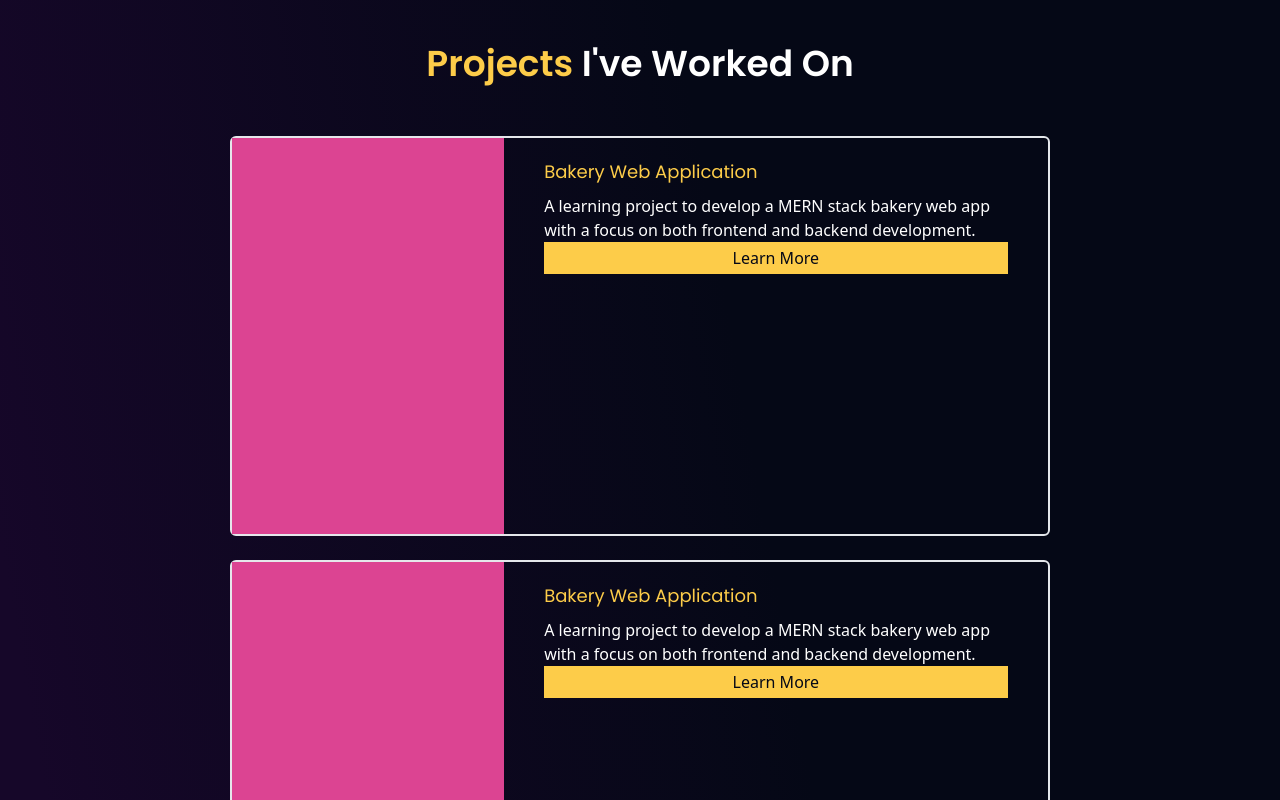
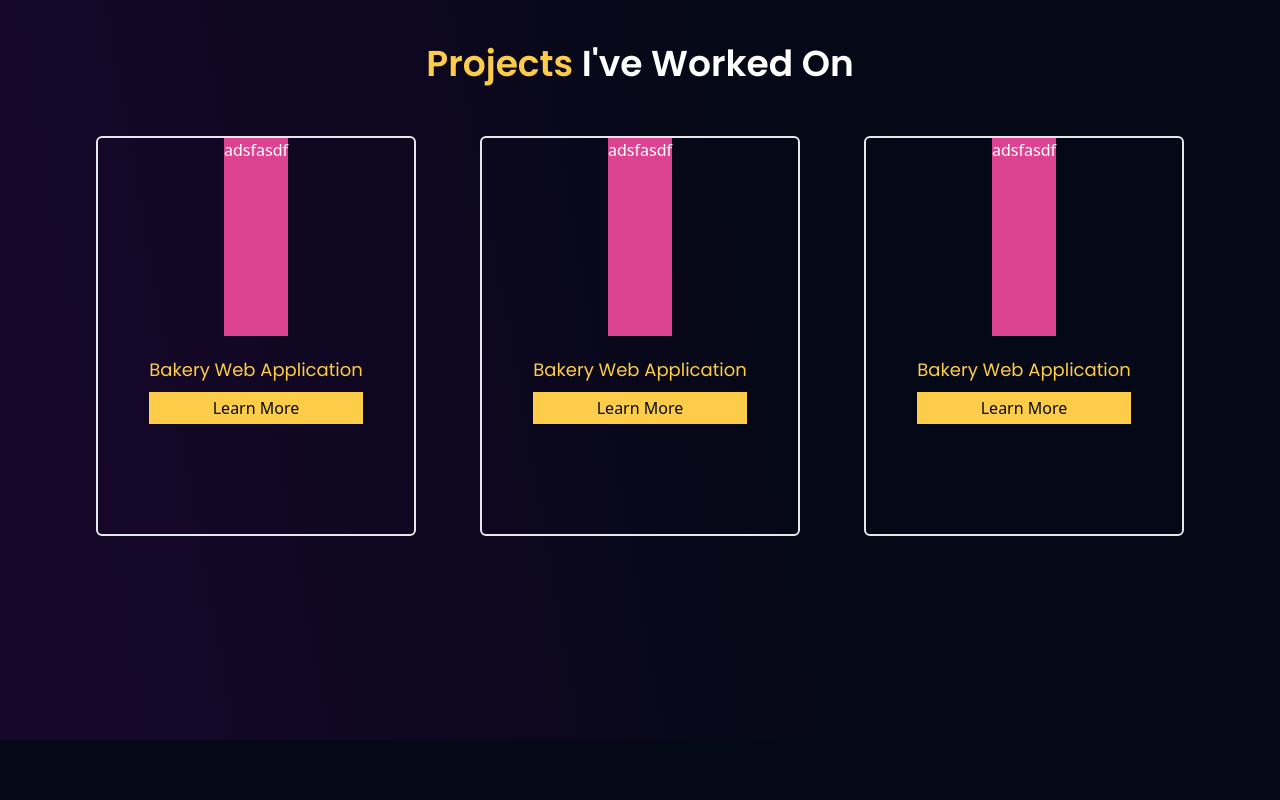
Before and after one commit to TotifyKH/kimheng-portfolio, a React (Vite) app: page / in a window 1280 px wide. Shown: the part 1660-2460 px from the top of the page. After the commit the page ends 2400 px from the top, so only its background shows below. Built offline with nearby package versions, Linux system fonts and the light colour scheme.

Commit message:
Working on the project section

```diff
--- a/public/output.css
+++ b/public/output.css
@@ -573,19 +573,14 @@ video {
   margin-right: auto;
 }
 
+.my-3{
+  margin-top: 0.75rem;
+  margin-bottom: 0.75rem;
+}
+
 .my-5{
   margin-top: 1.25rem;
   margin-bottom: 1.25rem;
-}
-
-.my-2{
-  margin-top: 0.5rem;
-  margin-bottom: 0.5rem;
-}
-
-.my-3{
-  margin-top: 0.75rem;
-  margin-bottom: 0.75rem;
 }
 
 .mb-2{
@@ -598,6 +593,10 @@ video {
 
 .mt-1{
   margin-top: 0.25rem;
+}
+
+.mt-10{
+  margin-top: 2.5rem;
 }
 
 .mt-16{
@@ -616,10 +615,6 @@ video {
   margin-top: 2rem;
 }
 
-.mt-10{
-  margin-top: 2.5rem;
-}
-
 .flex{
   display: flex;
 }
@@ -632,24 +627,56 @@ video {
   height: 20rem;
 }
 
+.h-\[400px\]{
+  height: 400px;
+}
+
 .h-full{
   height: 100%;
 }
 
-.h-\[300px\]{
-  height: 300px;
+.h-32{
+  height: 8rem;
 }
 
-.h-\[500px\]{
-  height: 500px;
+.h-8{
+  height: 2rem;
 }
 
-.h-\[400px\]{
-  height: 400px;
+.h-64{
+  height: 16rem;
+}
+
+.h-72{
+  height: 18rem;
+}
+
+.h-\[\]{
+  height: ;
+}
+
+.h-\[25rem\]{
+  height: 25rem;
+}
+
+.h-\[400\]{
+  height: 400;
+}
+
+.h-\[22rem\]{
+  height: 22rem;
 }
 
 .min-h-full{
   min-height: 100%;
+}
+
+.min-h-\[25rem\]{
+  min-height: 25rem;
+}
+
+.min-h-\[25\]{
+  min-height: 25;
 }
 
 .w-5\/6{
@@ -660,28 +687,20 @@ video {
   width: 300px;
 }
 
+.w-\[80\%\]{
+  width: 80%;
+}
+
 .w-full{
   width: 100%;
 }
 
-.w-\[50\%\]{
-  width: 50%;
+.w-64{
+  width: 16rem;
 }
 
-.w-\[30\%\]{
-  width: 30%;
-}
-
-.w-\[80\%\]{
-  width: 80%;
-}
-
-.w-\[0\%\]{
-  width: 0%;
-}
-
-.basis-2\/4{
-  flex-basis: 50%;
+.w-80{
+  width: 20rem;
 }
 
 .basis-1\/3{
@@ -692,12 +711,12 @@ video {
   flex-basis: 66.666667%;
 }
 
-.basis-3\/4{
-  flex-basis: 75%;
+.basis-2\/4{
+  flex-basis: 50%;
 }
 
-.basis-1\/4{
-  flex-basis: 25%;
+.basis-1\/2{
+  flex-basis: 50%;
 }
 
 .resize{
@@ -794,29 +813,14 @@ video {
   background-color: rgb(22 7 41 / var(--tw-bg-opacity));
 }
 
+.bg-red{
+  --tw-bg-opacity: 1;
+  background-color: rgb(220 68 146 / var(--tw-bg-opacity));
+}
+
 .bg-yellow{
   --tw-bg-opacity: 1;
   background-color: rgb(253 204 73 / var(--tw-bg-opacity));
-}
-
-.bg-white{
-  --tw-bg-opacity: 1;
-  background-color: rgb(255 255 255 / var(--tw-bg-opacity));
-}
-
-.bg-dark-grey{
-  --tw-bg-opacity: 1;
-  background-color: rgb(117 117 117 / var(--tw-bg-opacity));
-}
-
-.bg-black{
-  --tw-bg-opacity: 1;
-  background-color: rgb(0 0 0 / var(--tw-bg-opacity));
-}
-
-.bg-red{
-  --tw-bg-opacity: 1;
-  background-color: rgb(220 68 146 / var(--tw-bg-opacity));
 }
 
 .bg-gradient-custom-1{
@@ -825,10 +829,6 @@ video {
 
 .bg-gradient-custom-2{
   background-image: linear-gradient(110deg,  #160729 10%, #050816 60%);
-}
-
-.bg-gradient-custom-3{
-  background-image: linear-gradient(70deg,  #160729 10%, #050816 60%);
 }
 
 .bg-gradient-rainblue-2{
@@ -855,6 +855,11 @@ video {
   padding: 0.5rem;
 }
 
+.px-10{
+  padding-left: 2.5rem;
+  padding-right: 2.5rem;
+}
+
 .px-16{
   padding-left: 4rem;
   padding-right: 4rem;
@@ -875,19 +880,14 @@ video {
   padding-bottom: 2.5rem;
 }
 
+.py-5{
+  padding-top: 1.25rem;
+  padding-bottom: 1.25rem;
+}
+
 .py-6{
   padding-top: 1.5rem;
   padding-bottom: 1.5rem;
-}
-
-.px-10{
-  padding-left: 2.5rem;
-  padding-right: 2.5rem;
-}
-
-.py-5{
-  padding-top: 1.25rem;
-  padding-bottom: 1.25rem;
 }
 
 .text-center{
@@ -1019,6 +1019,20 @@ body,
   }
 }
 
+@media (min-width: 768px){
+  .sm\:flex{
+    display: flex;
+  }
+
+  .sm\:basis-1\/3{
+    flex-basis: 33.333333%;
+  }
+
+  .sm\:flex-row{
+    flex-direction: row;
+  }
+}
+
 @media (min-width: 1060px){
   .md\:order-2{
     order: 2;
@@ -1036,12 +1050,12 @@ body,
     display: flex;
   }
 
+  .md\:h-auto{
+    height: auto;
+  }
+
   .md\:h-full{
     height: 100%;
-  }
-
-  .md\:h-auto{
-    height: auto;
   }
 
   .md\:basis-1\/3{
--- a/src/components/Projects.jsx
+++ b/src/components/Projects.jsx
@@ -6,37 +6,37 @@ const Projects = () => {
     <section id='projects' className="flex flex-col justify-start md:h-auto min-h-full py-6 px-16 md:px-32 bg-gradient-custom-1">
       <h1 className="text-4xl font-semibold  text-center font-poppins mt-20"><span className="text-yellow">Projects</span> I've Worked On</h1>
       <div className="flex flex-col items-center mt-10">
-        <div className='flex w-[80%] h-[400px] border-2 rounded-md my-3'>
-          <div className='basis-1/3 bg-red'>
+        <div className='flex flex-col md:flex-row h-[25rem] my-3 gap-16'>
+          <div className="flex flex-col items-center h-full min-h-full w-80 border-2 rounded-md">
+            <div className='basis-1/2 bg-red'>
+              adsfasdf
             </div>
-          <div className='flex flex-col justify-start basis-2/3 px-10 py-5'>
+            <div className='basis-1/2 flex flex-col justify-start px-10 py-5'>
               <p className='text-lg text-yellow font-poppins mb-2'>Bakery Web Application</p>
-            <p> A learning project to develop a MERN stack bakery web app with a focus on both frontend and backend development. </p>
+              {/* <p> A learning project to develop a MERN stack bakery web app with a focus on both frontend and backend development. </p> */}
               <button className='bg-yellow p-1 text-dark-blue'>Learn More</button>
             </div>
-
           </div>
-        <div className='flex w-[80%] h-[400px] border-2 rounded-md my-3'>
-          <div className='basis-1/3 bg-red'>
+          <div className="flex flex-col items-center h-full min-h-full w-80 border-2 rounded-md">
+            <div className='basis-1/2 bg-red'>
+              adsfasdf
             </div>
-          <div className='flex flex-col justify-start basis-2/3 px-10 py-5'>
+            <div className='basis-1/2 flex flex-col justify-start px-10 py-5'>
               <p className='text-lg text-yellow font-poppins mb-2'>Bakery Web Application</p>
-            <p> A learning project to develop a MERN stack bakery web app with a focus on both frontend and backend development. </p>
+              {/* <p> A learning project to develop a MERN stack bakery web app with a focus on both frontend and backend development. </p> */}
               <button className='bg-yellow p-1 text-dark-blue'>Learn More</button>
             </div>
-
+          </div><div className="flex flex-col items-center h-full min-h-full w-80 border-2 rounded-md">
+            <div className='basis-1/2 bg-red'>
+              adsfasdf
             </div>
-        <div className='flex w-[80%] h-[400px] border-2 rounded-md my-3'>
-          <div className='basis-1/3 bg-red'>
-          </div>
-          <div className='flex flex-col justify-start basis-2/3 px-10 py-5'>
+            <div className='basis-1/2 flex flex-col justify-start px-10 py-5'>
               <p className='text-lg text-yellow font-poppins mb-2'>Bakery Web Application</p>
-            <p> A learning project to develop a MERN stack bakery web app with a focus on both frontend and backend development. </p>
+              {/* <p> A learning project to develop a MERN stack bakery web app with a focus on both frontend and backend development. </p> */}
               <button className='bg-yellow p-1 text-dark-blue'>Learn More</button>
             </div>
-
           </div>
-
+        </div>
       </div>
     </section >
   )
--- a/src/components/Skills.jsx
+++ b/src/components/Skills.jsx
@@ -11,7 +11,7 @@ const Skills = () => {
   const programmingLanguages = ['C', 'C++', 'Java', 'Python', 'JavaScript'];
   const frontend = ['HTML', 'CSS', 'React.js', 'Redux', 'TailwindCSS', 'MUI', 'Vite'];
   const backend = ['Node.js', 'Express.js', 'SocketIO', 'MongoDB', 'MySQL', 'PostgreSQL'];
-  const deployment = ['AWS','Amplify', 'EC2', 'RDS', 'Route 53', 'Nginx'];
+  const deployment = ['AWS','Amplify', 'EC2', 'RDS', 'Route 53', 'Nginx', 'Vercel'];
   const list = {
     visible: {
       opacity: 1,
@@ -75,7 +75,7 @@ const Skills = () => {
         transition={{ duration: 1, ease: "easeOut" }}
         variants={list}
       >
-        <Tilt className="md:basis-1/4  h-80" options={defaultOptions}>
+        <Tilt className="md:basis-1/4 h-80 rounded-md" options={defaultOptions}>
           <motion.li className='md:basis-1/4 text-center rounded-md h-80 bg-gradient-rainblue-2 p-0.5' variants={item}>
             <div className="flex flex-col items-center bg-dark-purple h-full rounded-md">
               <img className='my-5' src={ProgrammingIcon} width={80}></img>
@@ -88,7 +88,7 @@ const Skills = () => {
             </div>
           </motion.li>
         </Tilt>
-        <Tilt className="md:basis-1/4  h-80" options={defaultOptions}>
+        <Tilt className="md:basis-1/4  h-80 rounded-md" options={defaultOptions}>
           <motion.li className='md:basis-1/4 text-center rounded-md h-80 bg-gradient-rainblue-2 p-0.5' variants={item}>
             <div className="flex flex-col items-center bg-dark-purple h-full rounded-md">
               <img className='my-5' src={FrontendIcon} width={80}></img>
@@ -101,7 +101,7 @@ const Skills = () => {
             </div>
           </motion.li>
         </Tilt>
-        <Tilt className="md:basis-1/4  h-80" options={defaultOptions}>
+        <Tilt className="md:basis-1/4  h-80 rounded-md" options={defaultOptions}>
           <motion.li className='md:basis-1/4 text-center rounded-md h-80 bg-gradient-rainblue-2 p-0.5' variants={item}>
             <div className="flex flex-col items-center bg-dark-purple h-full rounded-md">
               <img className='my-5' src={BackendIcon} width={80}></img>
@@ -114,7 +114,7 @@ const Skills = () => {
             </div>
           </motion.li>
         </Tilt>
-        <Tilt className="md:basis-1/4  h-80" options={defaultOptions}>
+        <Tilt className="md:basis-1/4  h-80 rounded-md" options={defaultOptions}>
           <motion.li className='md:basis-1/4 text-center rounded-md h-80 bg-gradient-rainblue-2 p-0.5' variants={item}>
             <div className="flex flex-col items-center bg-dark-purple h-full rounded-md">
               <img className='my-5' src={DeploymentIcon} width={105}></img>
```
Lines whose indentation alone changed are shown as unchanged.
